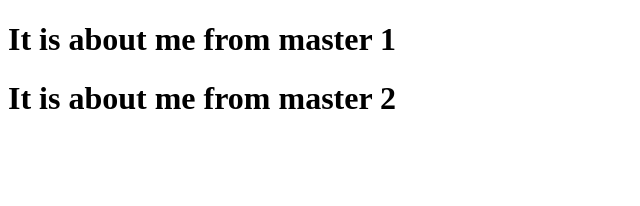
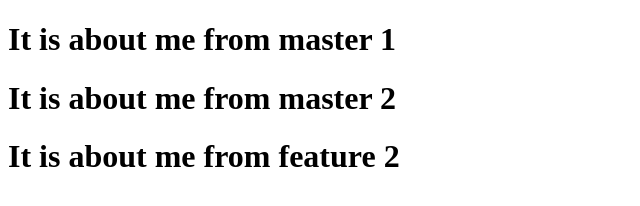
Before and after one commit to rajivtripathi/web-hosting, a plain HTML site: page AboutMe.html in a window 1280 px wide. Shown: the whole page, without its empty margins (0-640 px from the left). Drawn offline with Linux system fonts and the light colour scheme.

Commit message:
Update AboutMe.html

```diff
--- a/AboutMe.html
+++ b/AboutMe.html
@@ -10,6 +10,7 @@
 
     <h1> It is about me from master 1 </h1>
     <h1> It is about me from master 2 </h1>
+     <h1> It is about me from feature 2 </h1>
 
 </body>
 </html>
```
